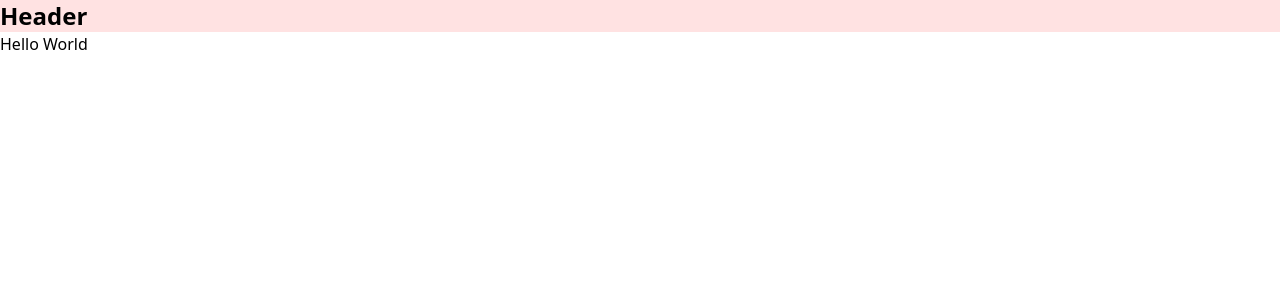
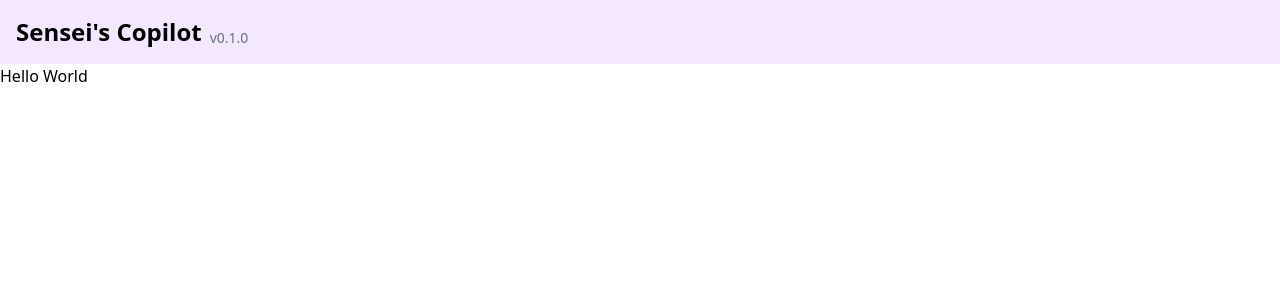
Before and after one commit to SoichiroFujiwara/Senseis-Copilot, a Next.js app: page / in a window 1280 px wide. Shown: the top 300 px of the page. Built offline with nearby package versions, Linux system fonts and the light colour scheme.

Commit message:
added title to header

```diff
--- a/src/components/Header.tsx
+++ b/src/components/Header.tsx
@@ -1,7 +1,11 @@
 export default function Header() {
     return (
-        <div>
-            <h1 className="bg-red-100 text-2xl font-bold">Header</h1>
+        <div className="bg-purple-100 p-4">
+            <div className="flex items-end gap-2">
+                <div className="text-2xl font-bold">Sensei&apos;s Copilot</div>
+                <div className="text-sm text-gray-500">v0.1.0</div>
+            </div>
+
         </div>
     );
 }
```
